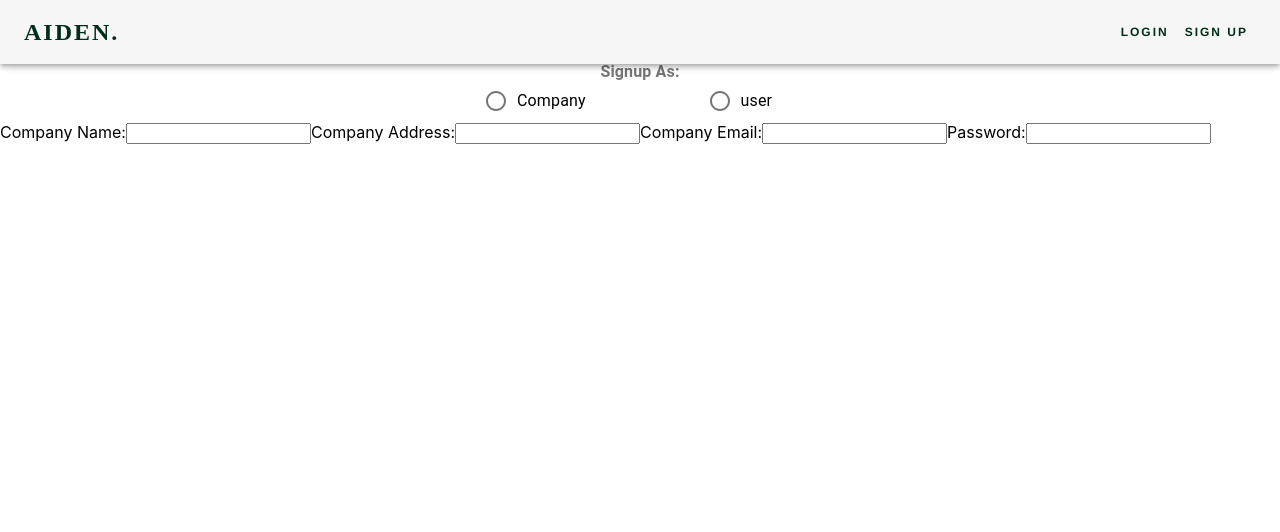
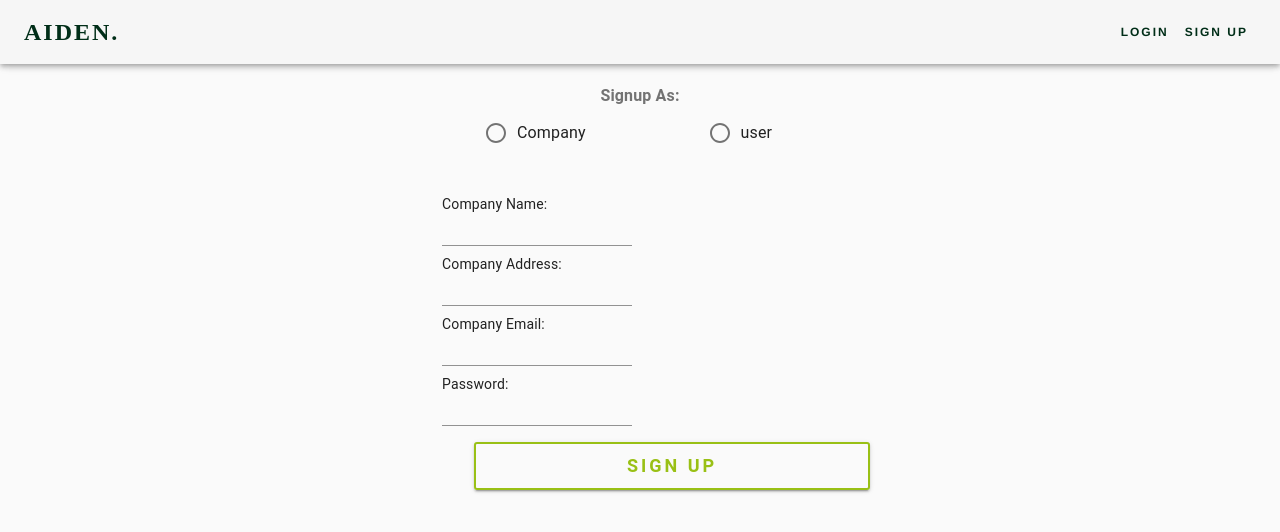
Before and after one commit to SaintTan/Aiden, a React (Create React App) app in the folder aiden/: page /signup in a window 1280 px wide. Shown: the top 532 px of the page. Built offline with nearby package versions, Linux system fonts and the light colour scheme.

Commit message:
finish signup page

```diff
--- a/aiden/src/component/CompanySignup.js
+++ b/aiden/src/component/CompanySignup.js
@@ -1,4 +1,12 @@
-import React,{Component} from "react";
+import React, { Component } from "react";
+import {Redirect} from "react-router-dom";
+import { PrimButton, H2} from './theme';
+import CssBaseline from '@material-ui/core/CssBaseline';
+import {
+    TextField,
+    Grid,
+    Container
+} from "@material-ui/core";
 
 export default class CompanySignup extends Component{
     constructor(props){
@@ -12,16 +20,84 @@ export default class CompanySignup extends Component{
     }
     render(){
         return(
-            <form>
-                <label>Company Name:</label>
-                <input type="text"></input>
-                <label>Company Address:</label>
-                <input type="text"></input>
-                <label>Company Email:</label>
-                <input type="email"></input>
-                <label>Password:</label>
-                <input type="password"></input>
-            </form>
+            <Container component="main" maxWidth="xs" >
+                <CssBaseline />
+                <div style={styles.paper}>
+                    <form style={styles.formLayout}>
+                        <Grid container spacing={2}>
+                            <Grid item xs={12} sm={6}>
+                            <label>Company Name:</label>
+                            <TextField
+                                type="text"
+                                name="companyName"
+                                id="companyName"/>
+                            </Grid>
+                        </Grid>
+                        <Grid container spacing={2}>
+                            <Grid item xs={12} sm={6}>
+                                <label>Company Address:</label>
+                                <TextField
+                                    type="text"
+                                    name="companyAddr"
+                                    id="companyAddr"/>
+                            </Grid>
+                        </Grid>
+                        <Grid container spacing={2}>
+                            <Grid item xs={12} sm={6}>
+                                <label>Company Email:</label>
+                                <TextField
+                                    type="email"
+                                    name="companyEmail"
+                                    id="companyEmail"/>
+                            </Grid>
+                        </Grid>
+                        <Grid container spacing={2}>
+                            <Grid item xs={12} sm={6}>
+                                <label>Password:</label>
+                                <TextField
+                                    type="password"
+                                    name="password"
+                                    id="password"/>
+                            </Grid>
+                        </Grid>
+                        <PrimButton
+                            type="submit"
+                            fullWidth
+                            variant="contained"
+                            style={styles.submit}>
+                            Sign Up
+                        </PrimButton>
+                    </form>
+                </div>
+            </Container>
         )
     }
 }
+
+const styles={
+    paper: {
+        marginTop: 8*2,
+        display: 'flex',
+        flexDirection: 'column',
+        alignItems: 'center',
+    },
+    avatar: {
+        marginBottom: 8,
+        backgroundColor: '#99C015',
+    },
+    formLayout:{
+        width: '100%',
+        alignItems: "center",
+        marginTop: 8*3,
+    },
+    laybelStyle:{
+        display:"flex",
+        marginTop: 10
+    },
+    textField: {
+        margin: "4px 0px 4px",
+    },
+    submit:{
+
+    }
+}
--- a/aiden/src/component/UserSignup.js
+++ b/aiden/src/component/UserSignup.js
@@ -1,4 +1,12 @@
-import React, {Component} from "react";
+import React, { Component } from "react";
+import {Redirect} from "react-router-dom";
+import { PrimButton, H2} from './theme';
+import CssBaseline from '@material-ui/core/CssBaseline';
+import {
+    TextField,
+    Grid,
+    Container
+} from "@material-ui/core";
 
 export default class UserSignup extends Component{
     constructor(props){
@@ -6,22 +14,89 @@ export default class UserSignup extends Component{
         this.state={
             companyName : "",
             companyEmail : "",
-            licenseNum : "",
+            passportNum : "",
             password : ""
         }
     }
     render(){
         return(
-            <form>
-                <label>Company Name:</label>
-                <input type="text"></input>
-                <label>Company Email:</label>
-                <input type="email"></input>
-                <label>Passport Number:</label>
-                <input type="text"></input>
-                <label>Password:</label>
-                <input type="password"></input>
-            </form>
+            <Container component="main" maxWidth="xs" >
+                <CssBaseline />
+                <div style={styles.paper}>
+                    <form style={styles.formLayout}>
+                        <Grid container spacing={2}>
+                            <Grid item xs={12} sm={6}>
+                            <label>Company Name:</label>
+                            <TextField
+                                type="text"
+                                name="companyName"
+                                id="companyName"/>
+                            </Grid>
+                        </Grid>
+                        <Grid container spacing={2}>
+                            <Grid item xs={12} sm={6}>
+                                <label>Email:</label>
+                                <TextField
+                                    type="email"
+                                    name="email"
+                                    id="email"/>
+                            </Grid>
+                        </Grid>
+                        <Grid container spacing={2}>
+                            <Grid item xs={12} sm={6}>
+                                <label>Passport Number:</label>
+                                <TextField
+                                    type="text"
+                                    name="passport"
+                                    id="passport"/>
+                            </Grid>
+                        </Grid>
+                        <Grid container spacing={2}>
+                            <Grid item xs={12} sm={6}>
+                                <label>Password:</label>
+                                <TextField
+                                    type="password"
+                                    name="password"
+                                    id="password"/>
+                            </Grid>
+                        </Grid>
+                        <PrimButton
+                            type="submit"
+                            fullWidth
+                            variant="contained"
+                            style={styles.submit}>
+                            Sign Up
+                        </PrimButton>
+                    </form>
+                </div>
+            </Container>
         )
     }
 }
+const styles={
+    paper: {
+        marginTop: 8*2,
+        display: 'flex',
+        flexDirection: 'column',
+        alignItems: 'center',
+    },
+    avatar: {
+        marginBottom: 8,
+        backgroundColor: '#99C015',
+    },
+    formLayout:{
+        width: '100%',
+        alignItems: "center",
+        marginTop: 8*3,
+    },
+    laybelStyle:{
+        display:"flex",
+        marginTop: 10
+    },
+    textField: {
+        margin: "4px 0px 4px",
+    },
+    submit:{
+
+    }
+}
--- a/aiden/src/component/theme.js
+++ b/aiden/src/component/theme.js
@@ -1,7 +1,20 @@
-import { styled, createMuiTheme, makeStyles} from '@material-ui/core/styles';
+import { styled, createMuiTheme, makeStyles, withStyles } from '@material-ui/core/styles';
 import Button from '@material-ui/core/Button';
 import Typography from '@material-ui/core/Typography';
 import Link from '@material-ui/core/Link';
+import {
+    Avatar,
+    CssBaseline,
+    TextField,
+    FormControlLabel,
+    Checkbox,
+    Grid,
+    Box,
+    Container,
+    FormControl,
+    InputLabel,
+    Select,
+    MenuItem,} from '@material-ui/core';
 
 // ***************************CREATE THEME**************************** //
 
@@ -158,3 +171,21 @@ export const TextLink = styled(Link)({
     fontSize: 14,
     letterSpacing: 0,
 })
+
+// ***************************CLASS STYLE COMPONENTS**************************** //
+// export const Paper = withStyles({
+//     root: {
+//       marginTop: theme.spacing(4),
+//       display: 'flex',
+//       flexDirection: 'column',
+//       alignItems: 'center',
+//       width: '100%',
+//     },
+// })(Container)
+// export const StyledSelect = withStyles({
+//     root: {
+//         display: 'flex',
+//         alignItems: 'flex-start',
+//     }
+// }
+// )
--- a/aiden/src/pages/loginPage.js
+++ b/aiden/src/pages/loginPage.js
@@ -1,8 +1,9 @@
 import React, { Component } from "react";
-import {Redirect} from "react-router-dom"
+import {Redirect} from "react-router-dom";
+import { PrimButton, H2, TextLink } from '../component/theme';
 import {
     TextField,
-    Grid
+    Grid,
 } from "@material-ui/core";
 
 export default class LoginPage extends Component{
@@ -67,11 +68,23 @@ export default class LoginPage extends Component{
                                 label="password"
                                 onChange={this.handleChange}/>
                             </Grid>
+                            <PrimButton
+                                type="submit"
+                                fullWidth
+                                variant="contained"
+                                style={styles.submit}>
+                                Login
+                            </PrimButton>
 
-                            <div>
-                                <button style={styles.button} name="" onClick={this.handleSignup}>SignUp</button>
-                                <button style={styles.button} name="signup" onClick={this.handleSignup}>SignUp</button>
-                            </div>
+                            <Grid container justify="flex-end">
+                                <Grid item>
+                                    <TextLink href="/signup">
+                                        Don't have an account? Sign up Here!
+                                    </TextLink>
+                                </Grid>
+                            </Grid>
+
+
                         </Grid>
                     </form>
                 </div>
@@ -93,7 +106,8 @@ const styles={
     },
     formLayout:{
         width: '100%',
-      marginTop: 8*3,
+        alignItems: "center",
+        marginTop: 8*3,
     },
     laybelStyle:{
         display:"flex",
@@ -102,22 +116,7 @@ const styles={
     textField: {
         margin: "4px 0px 4px",
     },
-    button:{
-        background: 'transparent',
-        border: '2px solid',
-        borderColor:'#99C015',
-        borderRadius: 3,
-        color: '#99C015',
-        height: 48,
-        padding: '0 30px',
-        fontFamily: ['avenir','roboto'],
-        margin: "16px 32px 16px 32px",
-        letterSpacing: 3,
-        fontSize:18,
-        fontWeight: 'bold',
-        '&:hover': {
-            background: "#638709",
-            color: '#fff',
-        }
+    submit:{
+
     }
 }
--- a/aiden/src/pages/signupPage.js
+++ b/aiden/src/pages/signupPage.js
@@ -71,8 +71,10 @@ const styles={
     },
     form: {
       width: '100%',
+      marginTop: 8*3
     },
     formLabel: {
+    marginBottom: 8,
       fontWeight:'bold',
       textAlign: 'center',
     },
```
Also changed, not shown: aiden/src/pages/userpages/AdminPage.js (+18 -6 lines).
